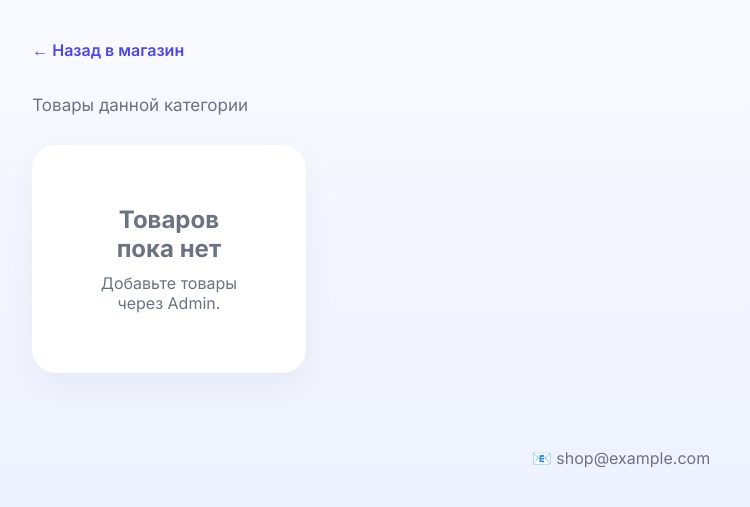
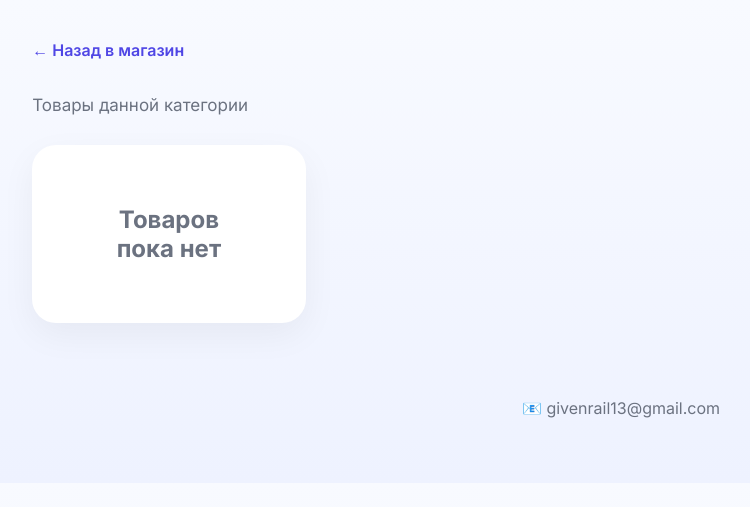
Before and after one commit to railage/IPgaz, a Django app: template shops/templates/shops/category_detail.html in a window 1280 px wide. Shown: the top 507 px of the page, without its empty margins (19-769 px from the left). Run offline with Django 5.2, Linux system fonts and the light colour scheme; the template is opened without the code that fills it, so the values that code supplies are empty.

Commit message:
Исправлены ошибки в отчете и коде

```diff
--- a/shops/templates/shops/category_detail.html
+++ b/shops/templates/shops/category_detail.html
@@ -184,13 +184,12 @@
         {% empty %}
         <div class="empty">
             <h2>Товаров пока нет</h2>
-            <p style="margin-top:10px;">Добавьте товары через Admin.</p>
         </div>
         {% endfor %}
     </div>
 
     <footer>
-        📧 shop@example.com
+        📧 givenrail13@gmail.com
     </footer>
 
 </div>
--- a/shops/templates/shops/main.html
+++ b/shops/templates/shops/main.html
@@ -235,7 +235,7 @@
     </div>
 </div>
 
-<footer>© 2026 Все права защищены</footer>
+<footer>© 2026</footer>
 
 </body>
 </html>
--- a/shops/templates/shops/shop_detail.html
+++ b/shops/templates/shops/shop_detail.html
@@ -324,7 +324,7 @@
     </div>
 
     <footer>
-        📧 shop@example.com
+        📧 givenrail13@gmail.com
     </footer>
 
 </div>
```
